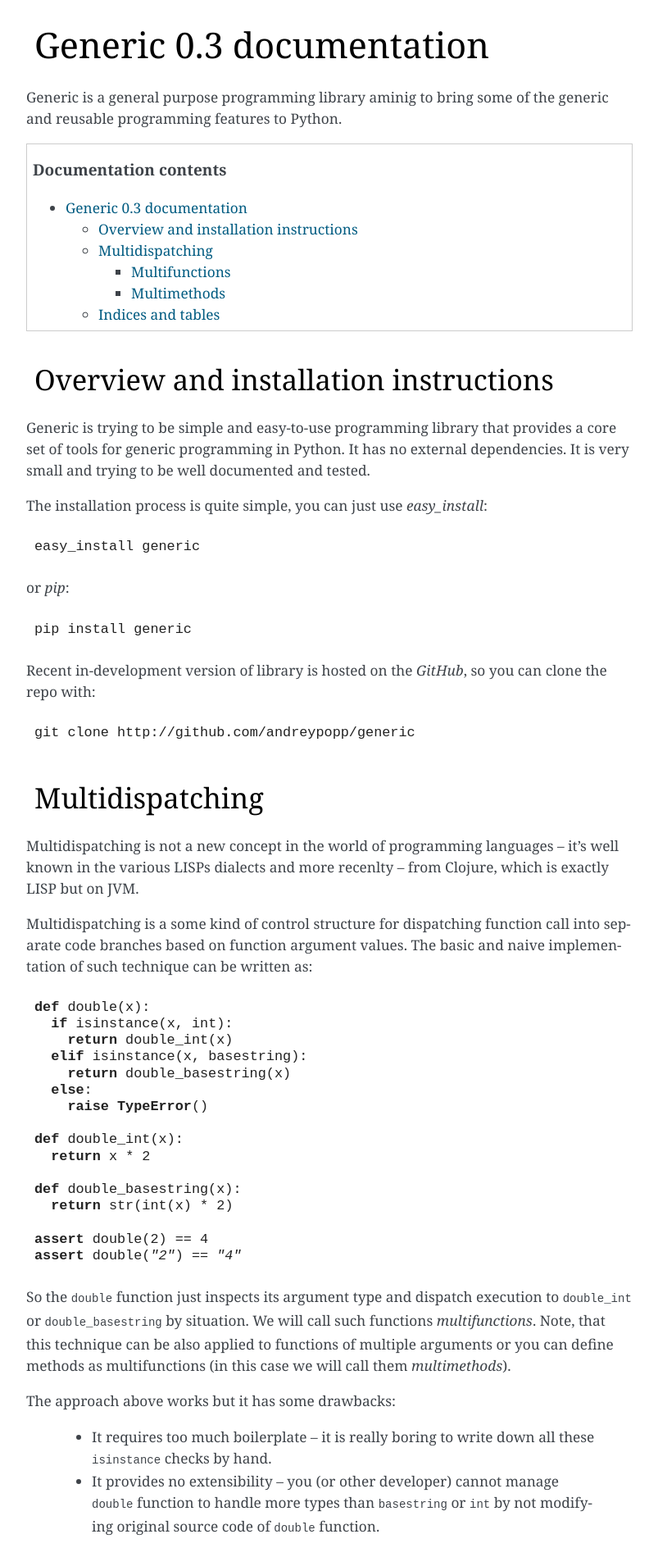
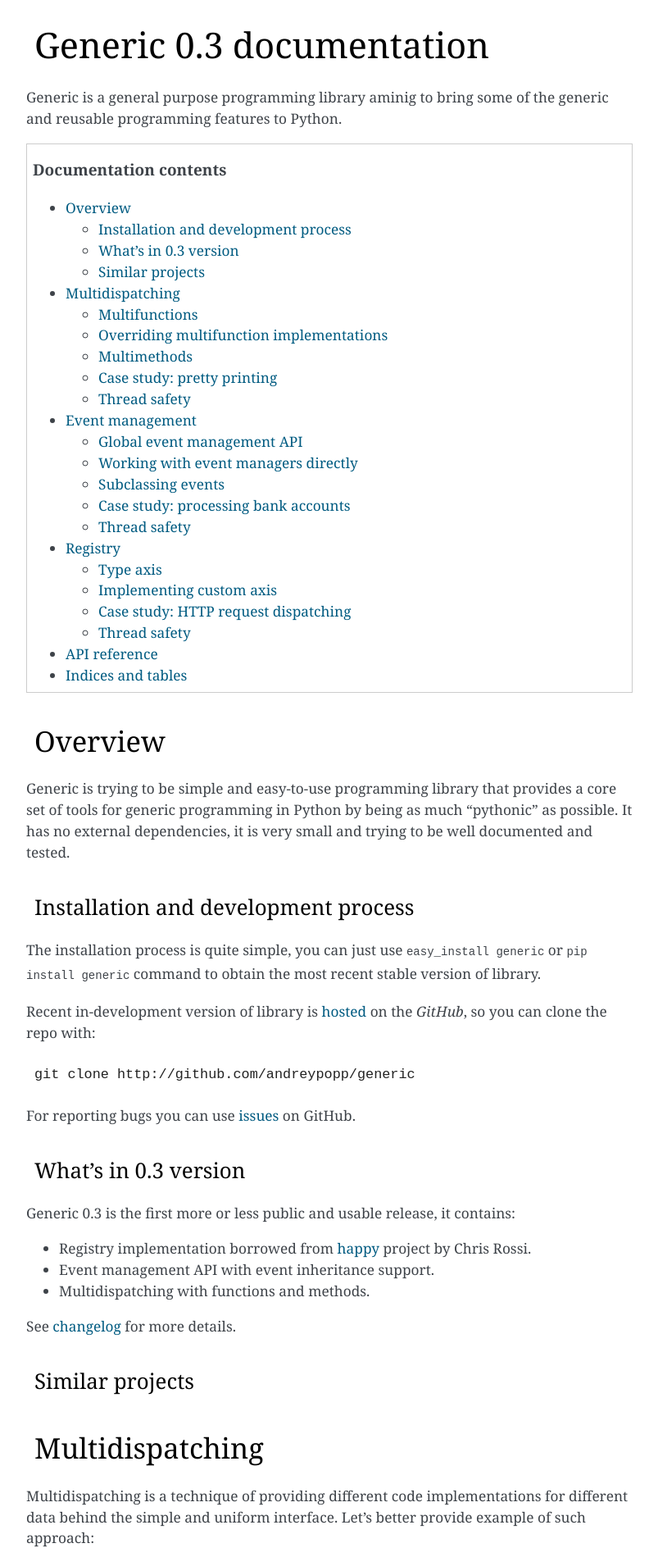
Before and after one commit to gaphor/generic, a Sphinx documentation site: the page built from docs/index.rst, in a window 1280 px wide. Shown: the top 1899 px of the page at 82% size, without its empty margins (238-1041 px from the left). Built offline with Sphinx 7.4.7, drawn with Linux system fonts in a browser that asks for light colours; some of the changed text lies outside the part shown.

Commit message:
Docs
  * Outline sections.

  * Rewrite overview and beginning of multidispatch feature.

```diff
--- a/docs/_static/nature.css
+++ b/docs/_static/nature.css
@@ -239,6 +239,12 @@ p.admonition-title:after {
     content: ":";
 }
 
+div.sidebar {
+    font-size: 0.9em;
+    background: #F8F8F8;
+    border: 1px solid #EEE;
+}
+
 pre {
     padding: 10px;
     background-color: #ffffff;
--- a/docs/index.rst
+++ b/docs/index.rst
@@ -10,36 +10,59 @@ Generic is a general purpose programming library aminig to bring some of the
 generic and reusable programming features to Python.
 
 .. contents:: Documentation contents
+   :local:
+   :backlinks: none
 
-Overview and installation instructions
---------------------------------------
+Overview
+--------
 
 Generic is trying to be simple and easy-to-use programming library that provides
-a core set of tools for generic programming in Python. It has no external
-dependencies. It is very small and trying to be well documented and tested.
+a core set of tools for generic programming in Python by being as much
+"pythonic" as possible. It has no external dependencies, it is very small and
+trying to be well documented and tested.
 
-The installation process is quite simple, you can just use *easy_install*::
+Installation and development process
+~~~~~~~~~~~~~~~~~~~~~~~~~~~~~~~~~~~~
 
-  easy_install generic
+The installation process is quite simple, you can just use ``easy_install
+generic`` or ``pip install generic`` command to obtain the most recent stable
+version of library.
 
-or *pip*::
-
-  pip install generic
-
-Recent in-development version of library is hosted on the *GitHub*, so you can clone the repo with::
+Recent in-development version of library is hosted_ on the *GitHub*, so you can clone the repo with::
 
   git clone http://github.com/andreypopp/generic
+
+For reporting bugs you can use issues_ on GitHub.
+
+.. _issues: https://github.com/andreypopp/generic/issues
+.. _hosted: https://github.com/andreypopp/generic
+
+What's in 0.3 version
+~~~~~~~~~~~~~~~~~~~~~
+
+Generic 0.3 is the first more or less public and usable release, it contains:
+
+* Registry implementation borrowed from happy_ project by Chris Rossi.
+
+* Event management API with event inheritance support.
+
+* Multidispatching with functions and methods.
+
+
+See changelog_ for more details.
+
+.. _happy: https://bitbucket.org/chrisrossi/happy
+.. _changelog: https://github.com/andreypopp/generic/blob/master/CHANGELOG.rst
+
+Similar projects
+~~~~~~~~~~~~~~~~
 
 Multidispatching
 ----------------
 
-Multidispatching is not a new concept in the world of programming languages --
-it's well known in the various LISPs dialects and more recenlty -- from Clojure,
-which is exactly LISP but on JVM.
-
-Multidispatching is a some kind of control structure for dispatching function
-call into separate code branches based on function argument values. The basic
-and naive implementation of such technique can be written as::
+Multidispatching is a technique of providing different code implementations for
+different data behind the simple and uniform interface. Let's better
+provide example of such approach::
 
     def double(x):
       if isinstance(x, int):
@@ -58,23 +81,30 @@ and naive implementation of such technique can be written as::
     assert double(2) == 4
     assert double("2") == "4"
 
-So the ``double`` function just inspects its argument type and dispatch
-execution to ``double_int`` or ``double_basestring`` by situation. We will call
-such functions *multifunctions*. Note, that this technique can be also applied
-to functions of multiple arguments or you can define methods as multifunctions
-(in this case we will call them *multimethods*).
+The ``double`` function just inspects its argument type and dispatch
+execution to ``double_int`` or ``double_basestring`` by situation. Such function is called *multifunction* and other two -- *concrete implementations*.
 
-The approach above works but it has some drawbacks:
+.. sidebar:: A bit of history
 
-  * It requires too much boilerplate -- it is really boring to write down all
-    these ``isinstance`` checks by hand.
+   Multidispatching is not a new concept in the world of programming languages
+   -- it's well known in the LISP world. The most recent implementation of LISP
+   on JVM -- Clojure -- also provides such feature.
 
-  * It provides no extensibility -- you (or other developer) cannot manage
-    ``double`` function to handle more types than ``basestring`` or ``int`` by
-    not modifying original source code of ``double`` function.
+But what's wrong with the example above? Why generic is trying to provide
+another way to define multifunctions (and *multimethods*) in Python?
 
-Generic is targeting at providing another way to define multifunctions and
-multimethods which are not affected by these issues.
+There're two issues which are not addressed by this naive implementation --
+*simplicity* and *extensibity*.
+
+Let's see again at the ``double`` function -- it just consist of a bunch of
+conditional statements with ``isinstance`` checks. Writing them down by hand is
+cumbersome, it should be generated automatically from some declarations.
+
+Speaking of extensibily -- ``double`` function cannot be extended to handle more
+argument types by not modifying its source code, which isn't a good thing.
+
+Generic is trying to address these issues by providing a declarative way for
+defining multifunctions and multimethods.
 
 Multifunctions
 ~~~~~~~~~~~~~~
@@ -115,6 +145,9 @@ another modules::
 So you can use that approach for application extensibilty by wrapping
 functionality to be extended by 3rd party software into multifunctions.
 
+Overriding multifunction implementations
+~~~~~~~~~~~~~~~~~~~~~~~~~~~~~~~~~~~~~~~~
+
 Multimethods
 ~~~~~~~~~~~~
 
@@ -140,6 +173,161 @@ Let's define multimethod with generic::
   assert o.double(2) == 4
   assert o.double("2") == "4"
 
+First of all spot some differences between multimethods and multifunctions --
+we're using ``multimethod`` decorator and decorating enclosed class with
+``has_multimethods`` class-decorator. The later is becuase of Python object
+model -- we cannot inject attributes inside class while the class is being
+constructed.
+
+.. sidebar:: Why using class decorator?
+
+   We need to convert our multimethods instances into UnboundMethod objects
+   after the class is constructed -- this is the way CPython, the refercen
+   Python implementation, handles class construction.
+
+Apart from that two things there're no other big differences -- multimethods
+behave the same. Another fancy thing we can do with multimethods is
+
+Case study: pretty printing
+~~~~~~~~~~~~~~~~~~~~~~~~~~~
+
+Thread safety
+~~~~~~~~~~~~~
+
+Event management
+----------------
+
+Another topic generic brings to the table is *event management*, which is the
+right tool for building extensible and yet simple pieces of software.
+
+What event management means? It is about
+
+  * Making your application components speak in term of events not direct calls
+    into each other.
+
+  * Providing a way to 3rd party developers extend your application by providing
+    own event handlers.
+
+It may sounds complex and huge but in its core it is just about events (which
+are just plain simple Python objects) and event handlers (which are Python
+functions).
+
+Generic provides *global event management API* which is suitable for small and
+simple applications and more customized *event management API* (on which global
+API is based on) for more complex application.
+
+Global event management API
+~~~~~~~~~~~~~~~~~~~~~~~~~~~
+
+Let's start with the example::
+
+  from generic.event import subscribe, fire
+
+  class PizzaDelivered(object):
+    """ Indicates pizza delivered situatuion in your application."""
+
+    def __init__(self, pizza):
+      self.pizza = pizza
+      self.money = None
+
+    def pay(self, money):
+      self.money = money
+
+  @subscribe(PizzaDelivered)
+  def pay_bill(event):
+    event.pay(25)
+
+  pizza_delivered = PizzaDelivered("4 cheeses")
+  assert pizza_delivered.money is None
+  fire(pizza_delivered)
+  assert not pizza_delivered.money == 25
+
+The last assertion says us that ``pay_bill`` function was executed with
+``pizza_delivered`` event object as argument after we've fired it.
+
+As I've mentined previously events allow us to decouple application components
+from each other -- we do not call ``pay_bill`` function directly, which is good
+thing.
+
+Also we can now extend our pizza-style application by just registering another
+handlers::
+
+  # Another module
+  from pizzaapp import PizzaDelivered
+  from generic.event import subscribe
+  from logging import getLogger
+
+  log = getLogger('pizzalogger')
+
+  @subscribe(PizzaDelivered)
+  def pizza_logger(event):
+    log.info("Pizza '%s' was delivered", event.pizza)
+
+So after ``fire(pizza_delivered)`` call we will see corresponding record in our
+log output.
+
+Working with event managers directly
+~~~~~~~~~~~~~~~~~~~~~~~~~~~~~~~~~~~~
+
+Sometimes using global API isn't a good thing -- maybe we want to host several
+application instances inside one Python interpreter or just to separate
+different event types into different event management tiers. Fortunately we can
+work with so-called *event managers* directly by creating them and registering
+event handlers against them::
+
+  from generic.event import Manager
+
+  events = Manager()
+
+  class Event(object):
+    def __init__(self):
+      self.processed = False
+
+  @events.subscribe(Event):
+  def handle(event):
+    event.processed = True
+
+  e = Event()
+  assert not e.processed
+  events.fire(e)
+  assert e.processed
+
+As you can working with manager directly isn't more difficult than working with
+global event management API (actually global API implemented as global event
+manager object sitting inside of ``generic.event`` module).
+
+You can create as many event managers as you want -- one per thread and store it
+in thread-local container or just one per application instance and so on.
+
+Subclassing events
+~~~~~~~~~~~~~~~~~~
+
+Case study: processing bank accounts
+~~~~~~~~~~~~~~~~~~~~~~~~~~~~~~~~~~~~
+
+Thread safety
+~~~~~~~~~~~~~
+
+What about threadsafety? There're two aspects to discuss here.
+
+Registry
+--------
+
+Type axis
+~~~~~~~~~
+
+Implementing custom axis
+~~~~~~~~~~~~~~~~~~~~~~~~
+
+Case study: HTTP request dispatching
+~~~~~~~~~~~~~~~~~~~~~~~~~~~~~~~~~~~~
+
+Thread safety
+~~~~~~~~~~~~~
+
+API reference
+-------------
+
 Indices and tables
 ------------------
 
```
Also changed, not shown: other parts of docs/index.rst (+1 -1 lines).
